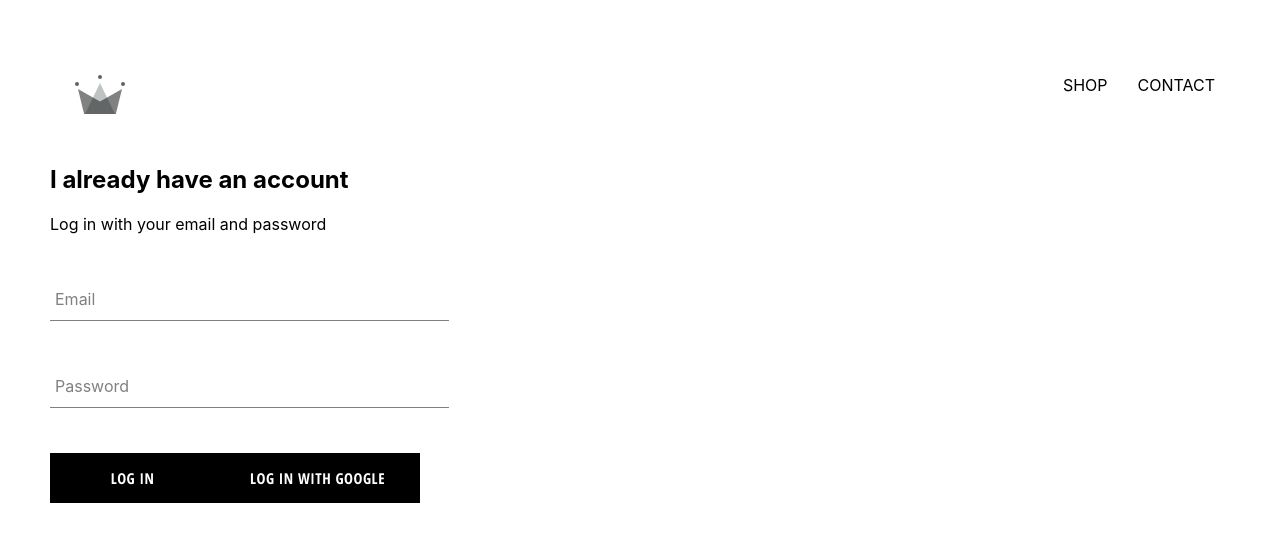
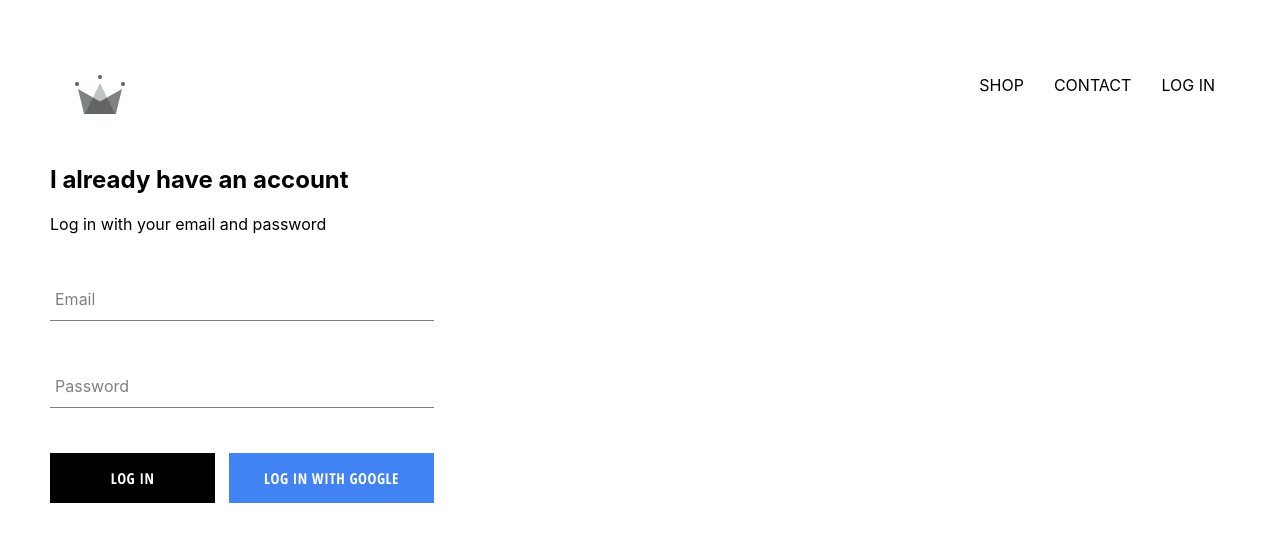
Before and after one commit to mano659/dr-clothing, a React (Create React App) app: page /login in a window 1280 px wide. Shown: the top 542 px of the page. Built offline with nearby package versions, Linux system fonts and the light colour scheme; no server answers.

Commit message:
integrated google login and logout

```diff
--- a/src/App.css
+++ b/src/App.css
@@ -7,3 +7,7 @@ a {
   text-decoration: none;
   color: black;
 }
+
+* {
+  box-sizing: border-box;
+}
--- a/src/App.js
+++ b/src/App.js
@@ -4,6 +4,7 @@ import HomePage from "./pages/homepage/homepage";
 import ShopPage from "./pages/shoppage/shop";
 import LoginPage from "./pages/loginpage/loginpage";
 import Header from "./components/header/header";
+import { auth } from "./firebase/firebase.utils";
 
 import "./App.css";
 
@@ -13,10 +14,30 @@ const HatsPage = () => (
   </div>
 );
 
-function App() {
+class App extends React.Component {
+  constructor() {
+    super();
+    this.state = {
+      currentUser: null,
+    };
+  }
+
+  unsubscribeFromAuth = null;
+
+  componentDidMount() {
+    this.unsubscribeFromAuth = auth.onAuthStateChanged((user) => {
+      this.setState({ currentUser: user });
+    });
+  }
+
+  componentWillUnmount() {
+    this.unsubscribeFromAuth();
+  }
+
+  render() {
     return (
       <div>
-      <Header></Header>
+        <Header currentUser={this.state.currentUser}></Header>
         <Switch>
           <Route exact path="/" component={HomePage}></Route>
           <Route exact path="/hats" component={HatsPage}></Route>
@@ -26,5 +47,6 @@ function App() {
       </div>
     );
   }
+}
 
 export default App;
--- a/src/components/custom-button/custom-button.jsx
+++ b/src/components/custom-button/custom-button.jsx
@@ -2,8 +2,11 @@ import React from "react";
 
 import "./custom-button.scss";
 
-const CustomButton = ({ children, ...otherProps }) => (
-  <button className="custom-button" {...otherProps}>
+const CustomButton = ({ children, isGoogleSignIn, ...otherProps }) => (
+  <button
+    className={`${isGoogleSignIn ? "google-signin" : ""} custom-button`}
+    {...otherProps}
+  >
     {children}
   </button>
 );
--- a/src/components/custom-button/custom-button.scss
+++ b/src/components/custom-button/custom-button.scss
@@ -19,4 +19,13 @@
     color: black;
     border: 1px solid black;
   }
+
+  &.google-signin {
+    background-color: #4283f4;
+    color: white;
+    &:hover {
+      background-color: #357ae8;
+      border: none;
+    }
+  }
 }
--- a/src/components/header/header.jsx
+++ b/src/components/header/header.jsx
@@ -2,10 +2,11 @@ import React from "react";
 
 import { Link } from "react-router-dom";
 import { ReactComponent as Logo } from "../../assets/crown.svg";
+import { auth } from "../../firebase/firebase.utils";
 
 import "./header.scss";
 
-const Header = () => (
+const Header = ({ currentUser }) => (
   <div className="header">
     <Link className="logo-container" to="/">
       <Logo className="logo"></Logo>
@@ -17,6 +18,15 @@ const Header = () => (
       <Link className="option" to="/contact">
         CONTACT
       </Link>
+      {currentUser ? (
+        <div className="option" onClick={() => auth.signOut()}>
+          SIGN OUT
+        </div>
+      ) : (
+        <Link className="option" to="/login">
+          LOG IN
+        </Link>
+      )}
     </div>
   </div>
 );
--- a/src/components/log-in/log-in.jsx
+++ b/src/components/log-in/log-in.jsx
@@ -55,10 +55,16 @@ class Login extends React.Component {
             handleChange={this.handleChange}
             required
           />
-          <CustomButton type="submit">Log In</CustomButton>
-          <CustomButton id="login-google" onClick={signInWithGoogle}>
-            Log In With Google
-          </CustomButton>
+          <div className="buttons">
+            <CustomButton type="submit">Log In</CustomButton>
+            <CustomButton
+              id="login-google"
+              onClick={signInWithGoogle}
+              isGoogleSignIn
+            >
+              Log In With Google
+            </CustomButton>
+          </div>
         </form>
       </div>
     );
--- a/src/components/log-in/log-in.scss
+++ b/src/components/log-in/log-in.scss
@@ -6,4 +6,9 @@
   .title {
     margin: 10px 0;
   }
+
+  .buttons {
+    display: flex;
+    justify-content: space-between;
+  }
 }
```
Lines whose indentation alone changed are shown as unchanged.
